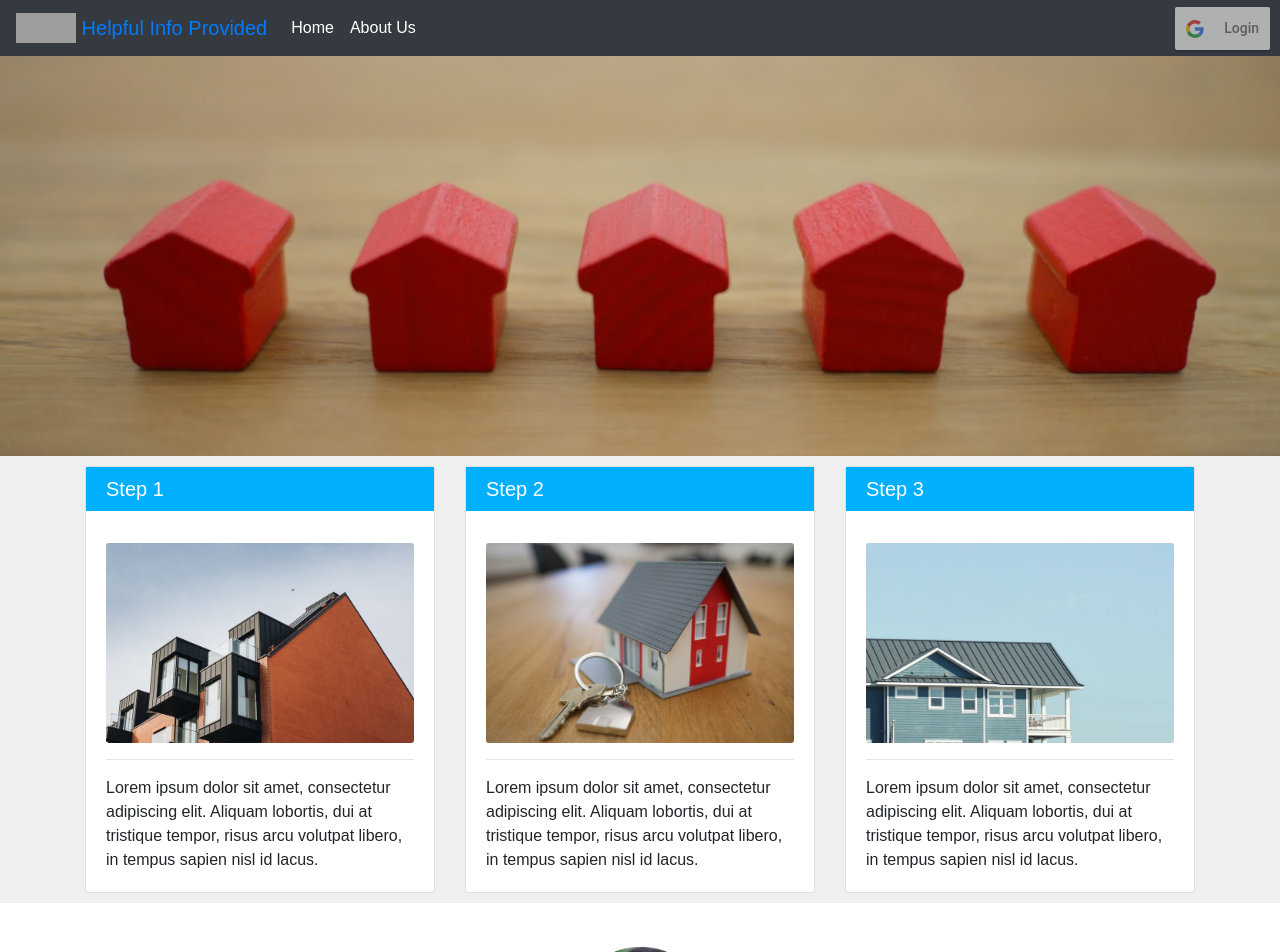
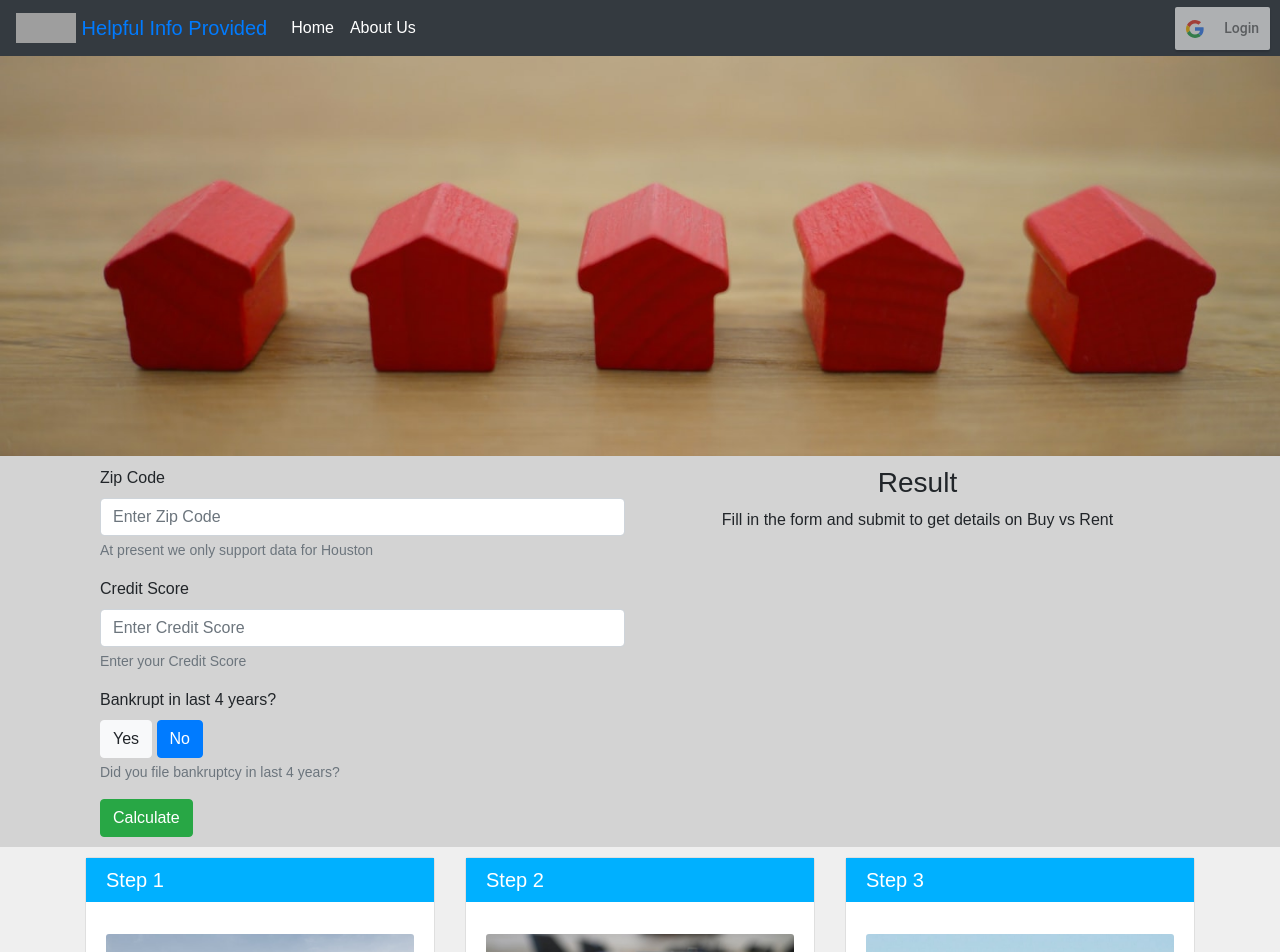
Before and after one commit to robert1611/buy_rent_client, a React (Create React App) app: page / in a window 1280 px wide. Shown: the top 952 px of the page. Built offline with nearby package versions, Linux system fonts and the light colour scheme; grey boxes are pictures that could not be loaded.

Commit message:
Form completed

```diff
--- a/src/Containers/Home/index.tsx
+++ b/src/Containers/Home/index.tsx
@@ -2,6 +2,7 @@ import React from 'react';
 import { Container, Row } from 'react-bootstrap';
 import Banner from '../../components/Banner';
 import HowItWorks from '../../components/HowItWorks';
+import MortgageCalc from '../../components/MortgageCalc';
 import Testimonials from '../../components/Testimonials';
 
 const HomePage = () => {
@@ -10,6 +11,11 @@ const HomePage = () => {
     <div>
       <div>
         <Banner />
+      </div>
+      <div className="page-section page-section-form">
+        <Container >
+          <MortgageCalc />
+        </Container>
       </div>
       <div className="page-section page-section-alt">
         <Container >
--- /dev/null
+++ b/src/components/MortgageCalc/index.tsx
@@ -0,0 +1,84 @@
+import React, { useState } from 'react';
+import { Container, Row, Col, Form, Button } from 'react-bootstrap';
+
+const MortgageCalc = () => {
+
+  const [response, setResponse] = useState();
+
+  const [data, setData] = useState({
+    credit_score: undefined,
+    has_been_bankrupt: 0,
+    zip_code: undefined
+  });
+
+  const handleChange = (k: string, e: any): void => {
+    const { value } = e.currentTarget;
+    setData({...data, ...{[k]: value}});
+  }
+
+
+  return (
+    <div>
+      <Container fluid>
+        <Row>
+          <Col sm={12} md={6}>
+            <Form>
+              <Form.Group controlId="formZipCode">
+                <Form.Label>Zip Code</Form.Label>
+                <Form.Control
+                  value={data.zip_code} type="text" inputMode="numeric"
+                  pattern="^(?(^00000(|-0000))|(\d{5}(|-\d{4})))$" placeholder="Enter Zip Code"
+                  onChange={(e) => handleChange('zip_code', e)} />
+                <Form.Text className="text-muted">
+                  At present we only support data for Houston
+                </Form.Text>
+              </Form.Group>
+
+              <Form.Group controlId="formCreditScore">
+                <Form.Label>Credit Score</Form.Label>
+                <Form.Control value={data.credit_score} type="number" inputMode="numeric"
+                  min="0" max="900" placeholder="Enter Credit Score"
+                  onChange={(e) => handleChange('credit_score', e)} />
+                <Form.Text className="text-muted">
+                  Enter your Credit Score
+                </Form.Text>
+              </Form.Group>
+
+              <Form.Group controlId="formCreditScore">
+                <Form.Label>Bankrupt in last 4 years?</Form.Label>
+                <br/>
+                <Button as="input"  type="button" variant={data.has_been_bankrupt === 1 ? 'primary': 'light'} value="Yes" onClick={(e) => setData({...data, ...{ has_been_bankrupt: 1}})} />{' '}
+                <Button as="input" type="button" variant={data.has_been_bankrupt === 0 ? 'primary': 'light'}  value="No" onClick={(e) => setData({...data, ...{ has_been_bankrupt: 0}})} />{' '}
+
+
+                <Form.Text className="text-muted">
+                  Did you file bankruptcy in last 4 years?
+                </Form.Text>
+
+              </Form.Group>
+
+              <Button variant="success" type="submit">
+                Calculate
+              </Button>
+            </Form>
+          </Col>
+          <Col sm={12} md={6}>
+            <div className="text-center">
+              <h3>Result</h3>
+            {
+              response ?
+              null
+              :
+                <div>
+                  Fill in the form and submit to get details on Buy vs Rent
+                </div>
+            }
+            </div>
+          </Col>
+        </Row>
+      </Container>
+    </div>
+  )
+};
+
+export default MortgageCalc;
--- a/src/styles.css
+++ b/src/styles.css
@@ -28,6 +28,10 @@ body {
 .page-section {
   padding-top: 10px;
   padding-bottom: 10px;
+}
+
+.page-section-form {
+  background-color: #d3d3d3;
 }
 
 .page-section-alt {
```
